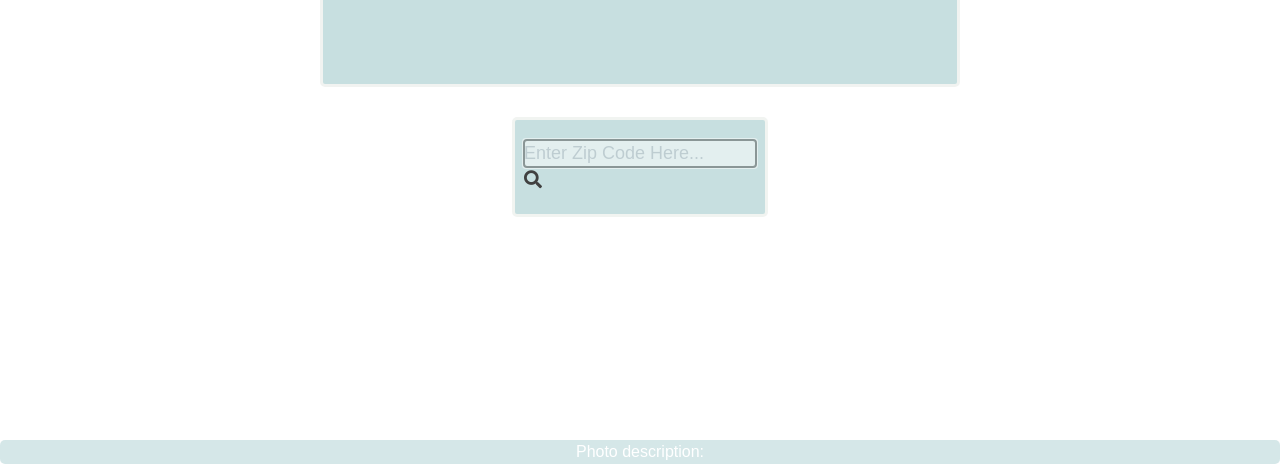
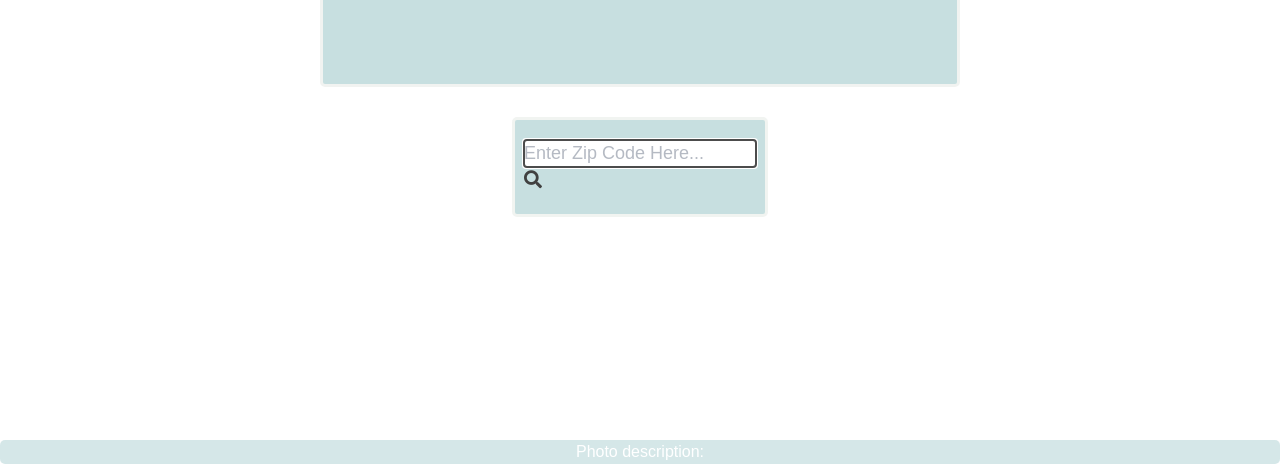
Before and after one commit to aubree-alexander/the-nasa-spirit, a plain HTML site: page index.html in a window 1280 px wide. Shown: the part 360-824 px from the top of the page. Drawn offline with nearby package versions, Linux system fonts and the light colour scheme; no server answers; a web font is replaced by a local one.

Commit message:
adjusted opacity on zip code search bar

```diff
--- a/style.css
+++ b/style.css
@@ -28,7 +28,7 @@
 }
 
 .form-control {
-    opacity: 50%;
+    opacity: 100%;
 }
 
 #weather-box {
```
